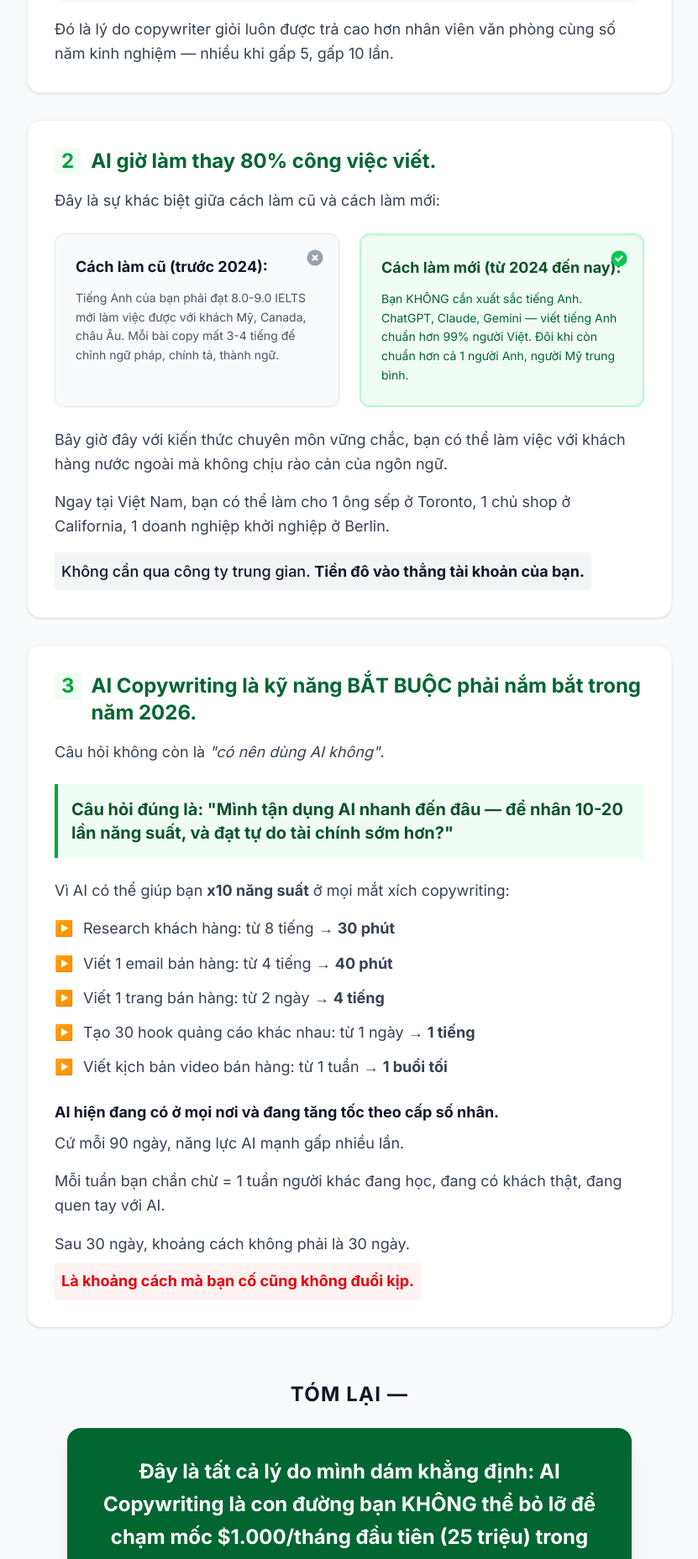
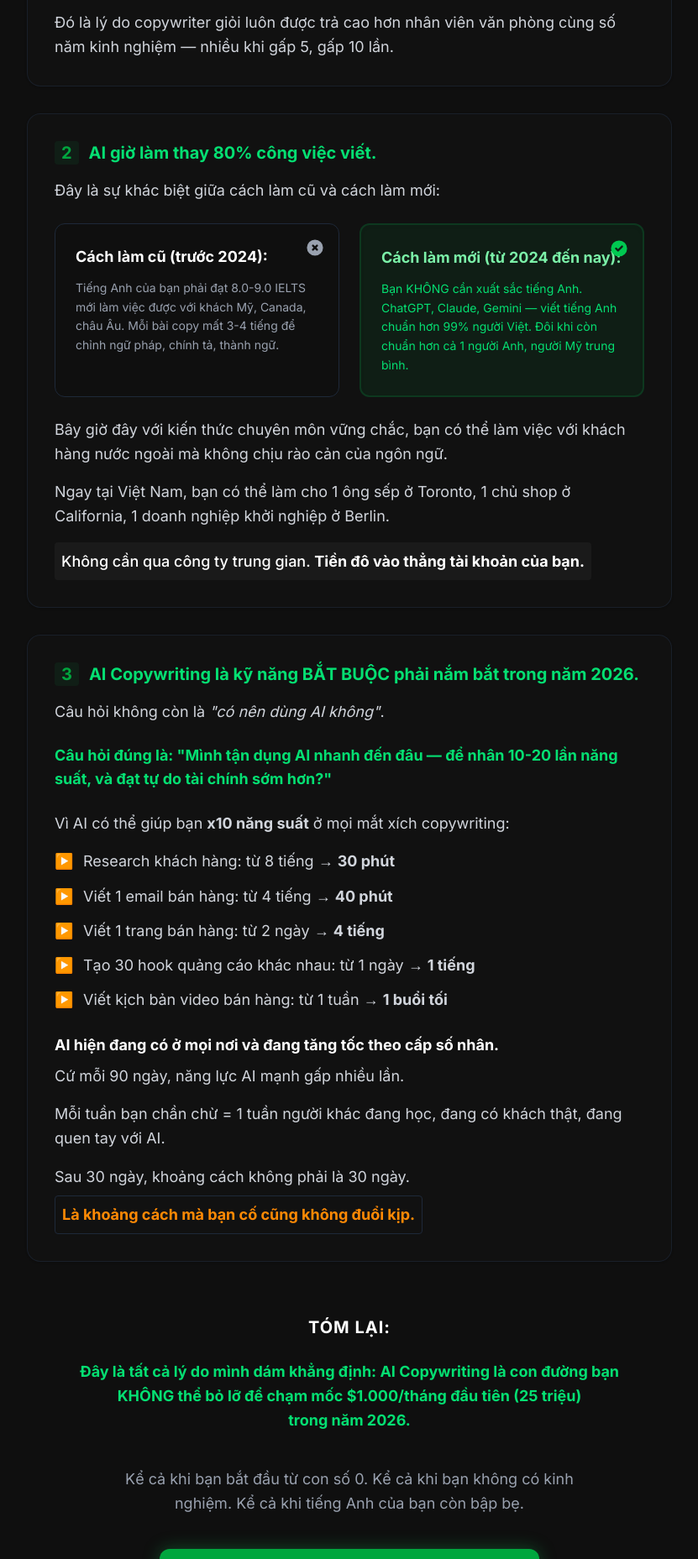
Before and after one commit to Workle-byte/AI-Copywriting-Mastery, a React (Vite) app: page / in a window 1280 px wide. Shown: the part 10000-11857 px from the top of the page at 84% size, without its empty margins (224-1055 px from the left). Built offline with nearby package versions, Linux system fonts and the light colour scheme.

Commit message:
Update Possibility.tsx

```diff
--- a/src/components/Possibility.tsx
+++ b/src/components/Possibility.tsx
@@ -2,18 +2,18 @@
 
 export function Possibility() {
   return (
-    <section className="bg-gray-50 py-16 md:py-24 px-4 sm:px-6 overflow-hidden">
-      <div className="max-w-3xl mx-auto space-y-8 text-lg text-gray-700 leading-relaxed">
+    <section className="bg-[#0f0f0f] py-16 md:py-24 px-4 sm:px-6 overflow-hidden">
+      <div className="max-w-3xl mx-auto space-y-8 text-base md:text-lg text-gray-300 leading-relaxed">
         <FadeIn delay={0.1}>
-          <h2 className="text-3xl md:text-4xl font-bold tracking-tight leading-snug text-gray-900 mb-12 text-center max-w-2xl mx-auto">
+          <h2 className="text-2xl md:text-4xl font-bold tracking-tight leading-snug text-white mb-12 text-left">
             Bí quyết để tạo ra thu nhập 8 chữ số với AI Copywriting là gì?
           </h2>
         </FadeIn>
 
         <FadeIn delay={0.2}>
-          <div className="bg-white p-8 rounded-2xl shadow-sm border border-gray-100 hover:shadow-md transition-shadow">
-            <h3 className="text-2xl font-bold text-green-800 mb-4 flex gap-3 items-start">
-              <span className="text-green-600 bg-green-50 rounded px-2">1</span>
+          <div className="bg-[#111] p-8 rounded-2xl shadow-sm border border-gray-800/60 hover:shadow-md transition-shadow">
+            <h3 className="text-lg md:text-xl font-bold text-green-400 mb-4 flex gap-3 items-start">
+              <span className="text-green-600 bg-green-900/20 rounded px-2">1</span>
               Copywriting là kỹ năng thu nhập cao — vì nó ảnh hưởng TRỰC TIẾP đến doanh số.
             </h3>
             <p className="mb-4">Khi bạn viết được 1 bản copy giúp khách hàng tăng doanh thu, bạn không phải là nhân viên — bạn là <strong>đòn bẩy</strong>.</p>
@@ -29,46 +29,46 @@
         </FadeIn>
 
         <FadeIn delay={0.3}>
-          <div className="bg-white p-8 rounded-2xl shadow-sm border border-gray-100 hover:shadow-md transition-shadow">
-            <h3 className="text-2xl font-bold text-green-800 mb-4 flex gap-3 items-start">
-              <span className="text-green-600 bg-green-50 rounded px-2">2</span>
+          <div className="bg-[#111] p-8 rounded-2xl shadow-sm border border-gray-800/60 hover:shadow-md transition-shadow">
+            <h3 className="text-lg md:text-xl font-bold text-green-400 mb-4 flex gap-3 items-start">
+              <span className="text-green-600 bg-green-900/20 rounded px-2">2</span>
               AI giờ làm thay 80% công việc viết.
             </h3>
             <p className="mb-6">Đây là sự khác biệt giữa cách làm cũ và cách làm mới:</p>
 
             <div className="grid grid-cols-1 sm:grid-cols-2 gap-6 my-6">
-              <div className="p-6 border border-gray-200 rounded-xl bg-gray-50 flex flex-col gap-3 relative hover:bg-white transition-colors">
+              <div className="p-6 border border-gray-800 rounded-xl bg-[#0f0f0f] flex flex-col gap-3 relative hover:bg-[#111] transition-colors">
                 <span className="absolute top-4 right-4 text-gray-400">
                   <svg className="w-6 h-6" fill="currentColor" viewBox="0 0 20 20"><path fillRule="evenodd" d="M10 18a8 8 0 100-16 8 8 0 000 16zM8.707 7.293a1 1 0 00-1.414 1.414L8.586 10l-1.293 1.293a1 1 0 101.414 1.414L10 11.414l1.293 1.293a1 1 0 001.414-1.414L11.414 10l1.293-1.293a1 1 0 00-1.414-1.414L10 8.586 8.707 7.293z" clipRule="evenodd" /></svg>
                 </span>
-                <p className="font-bold text-gray-900">Cách làm cũ (trước 2024):</p>
-                <p className="text-sm text-gray-600 leading-relaxed">Tiếng Anh của bạn phải đạt 8.0-9.0 IELTS mới làm việc được với khách Mỹ, Canada, châu Âu. Mỗi bài copy mất 3-4 tiếng để chỉnh ngữ pháp, chính tả, thành ngữ.</p>
+                <p className="font-bold text-white">Cách làm cũ (trước 2024):</p>
+                <p className="text-sm text-gray-400 leading-relaxed">Tiếng Anh của bạn phải đạt 8.0-9.0 IELTS mới làm việc được với khách Mỹ, Canada, châu Âu. Mỗi bài copy mất 3-4 tiếng để chỉnh ngữ pháp, chính tả, thành ngữ.</p>
               </div>
-              <div className="p-6 border-2 border-green-200 rounded-xl bg-green-50 flex flex-col gap-3 shadow-inner relative hover:bg-green-100 transition-colors">
+              <div className="p-6 border-2 border-green-900/50 rounded-xl bg-green-900/20 flex flex-col gap-3 shadow-inner relative hover:bg-green-900/40 transition-colors">
                 <span className="absolute top-4 right-4 text-green-500">
                   <svg className="w-6 h-6" fill="currentColor" viewBox="0 0 20 20"><path fillRule="evenodd" d="M10 18a8 8 0 100-16 8 8 0 000 16zm3.707-9.293a1 1 0 00-1.414-1.414L9 10.586 7.707 9.293a1 1 0 00-1.414 1.414l2 2a1 1 0 001.414 0l4-4z" clipRule="evenodd" /></svg>
                 </span>
-                <p className="font-bold text-green-900">Cách làm mới (từ 2024 đến nay):</p>
-                <p className="text-sm text-green-800 leading-relaxed">Bạn KHÔNG cần xuất sắc tiếng Anh. ChatGPT, Claude, Gemini — viết tiếng Anh chuẩn hơn 99% người Việt. Đôi khi còn chuẩn hơn cả 1 người Anh, người Mỹ trung bình.</p>
+                <p className="font-bold text-green-300">Cách làm mới (từ 2024 đến nay):</p>
+                <p className="text-sm text-green-400 leading-relaxed">Bạn KHÔNG cần xuất sắc tiếng Anh. ChatGPT, Claude, Gemini — viết tiếng Anh chuẩn hơn 99% người Việt. Đôi khi còn chuẩn hơn cả 1 người Anh, người Mỹ trung bình.</p>
               </div>
             </div>
 
             <p className="mb-4">Bây giờ đây với kiến thức chuyên môn vững chắc, bạn có thể làm việc với khách hàng nước ngoài mà không chịu rào cản của ngôn ngữ.</p>
             <p className="mb-4">Ngay tại Việt Nam, bạn có thể làm cho 1 ông sếp ở Toronto, 1 chủ shop ở California, 1 doanh nghiệp khởi nghiệp ở Berlin.</p>
-            <p className="font-medium text-gray-900 bg-gray-100 p-2 inline-block rounded">Không cần qua công ty trung gian. <strong>Tiền đô vào thẳng tài khoản của bạn.</strong></p>
+            <p className="font-medium text-white bg-[#1a1a1a] p-2 inline-block rounded">Không cần qua công ty trung gian. <strong>Tiền đô vào thẳng tài khoản của bạn.</strong></p>
           </div>
         </FadeIn>
 
         <FadeIn delay={0.4}>
-          <div className="bg-white p-8 rounded-2xl shadow-sm border border-gray-100 hover:shadow-md transition-shadow">
-            <h3 className="text-2xl font-bold text-green-800 mb-4 flex gap-3 items-start">
-              <span className="text-green-600 bg-green-50 rounded px-2">3</span>
+          <div className="bg-[#111] p-8 rounded-2xl shadow-sm border border-gray-800/60 hover:shadow-md transition-shadow">
+            <h3 className="text-lg md:text-xl font-bold text-green-400 mb-4 flex gap-3 items-start">
+              <span className="text-green-600 bg-green-900/20 rounded px-2">3</span>
               AI Copywriting là kỹ năng BẮT BUỘC phải nắm bắt trong năm 2026.
             </h3>
             <p className="mb-4">Câu hỏi không còn là <em>"có nên dùng AI không"</em>.</p>
 
-            <div className="bg-green-50 border-l-4 border-green-600 p-4 my-6">
-              <p className="font-bold text-xl text-green-900">Câu hỏi đúng là: "Mình tận dụng AI nhanh đến đâu — để nhân 10-20 lần năng suất, và đạt tự do tài chính sớm hơn?"</p>
+            <div className="my-6">
+              <p className="font-bold text-base md:text-lg text-green-400">Câu hỏi đúng là: "Mình tận dụng AI nhanh đến đâu — để nhân 10-20 lần năng suất, và đạt tự do tài chính sớm hơn?"</p>
             </div>
 
             <p className="mb-4">Vì AI có thể giúp bạn <strong>x10 năng suất</strong> ở mọi mắt xích copywriting:</p>
@@ -80,43 +80,53 @@
               <li className="flex gap-3"><span className="text-green-500">▶</span> <span>Viết kịch bản video bán hàng: từ 1 tuần → <strong>1 buổi tối</strong></span></li>
             </ul>
 
-            <p className="font-bold text-gray-900 mb-2">AI hiện đang có ở mọi nơi và đang tăng tốc theo cấp số nhân.</p>
+            <p className="font-bold text-white mb-2">AI hiện đang có ở mọi nơi và đang tăng tốc theo cấp số nhân.</p>
             <p className="mb-4">Cứ mỗi 90 ngày, năng lực AI mạnh gấp nhiều lần.</p>
             <p className="mb-4">Mỗi tuần bạn chần chừ = 1 tuần người khác đang học, đang có khách thật, đang quen tay với AI.</p>
             <p>Sau 30 ngày, khoảng cách không phải là 30 ngày.</p>
-            <p className="font-bold text-lg text-red-600 mt-2 bg-red-50 p-2 rounded inline-block">Là khoảng cách mà bạn cố cũng không đuổi kịp.</p>
+            <p className="font-bold text-lg text-orange-400 mt-2 bg-[#111] border border-gray-800 p-2 rounded inline-block">Là khoảng cách mà bạn cố cũng không đuổi kịp.</p>
           </div>
         </FadeIn>
 
         <FadeIn delay={0.5}>
           <div className="mt-16 text-center">
-            <p className="font-bold text-2xl text-gray-900 mb-6 uppercase tracking-wider">Tóm lại —</p>
+            <p className="font-bold text-lg md:text-xl text-white mb-6 uppercase tracking-wider">Tóm lại:</p>
 
-            <div className="bg-green-800 text-white p-8 rounded-2xl shadow-xl mb-10 max-w-2xl mx-auto transform hover:scale-105 transition-transform cursor-default">
-              <p className="text-xl md:text-2xl font-bold leading-relaxed">
-                Đây là tất cả lý do mình dám khẳng định: AI Copywriting là con đường bạn KHÔNG thể bỏ lỡ để chạm mốc $1.000/tháng đầu tiên (25 triệu) trong năm 2026.
+            <div className="mb-10 max-w-2xl mx-auto transform hover:scale-105 transition-transform cursor-default">
+              <p className="text-base md:text-lg font-bold leading-relaxed text-green-400">
+                Đây là tất cả lý do mình dám khẳng định: AI Copywriting là con đường bạn KHÔNG thể bỏ lỡ để chạm mốc $1.000/tháng đầu tiên (25 triệu) <br className="hidden md:block" />trong năm 2026.
               </p>
             </div>
 
-            <p className="mb-10 text-gray-600 max-w-xl mx-auto">Kể cả khi bạn bắt đầu từ con số 0. Kể cả khi bạn không có kinh nghiệm. Kể cả khi tiếng Anh của bạn còn bập bẹ.</p>
+            <p className="mb-10 text-gray-400 max-w-xl mx-auto">Kể cả khi bạn bắt đầu từ con số 0. Kể cả khi bạn không có kinh nghiệm. Kể cả khi tiếng Anh của bạn còn bập bẹ.</p>
 
             <button
               onClick={() => window.scrollTo({ top: document.body.scrollHeight, behavior: 'smooth' })}
-              className="bg-green-600 outline-none text-white font-black text-lg md:text-xl px-6 py-5 md:px-10 md:py-6 rounded-xl shadow-[0_0_20px_rgba(22,163,74,0.4)] hover:shadow-[0_0_40px_rgba(22,163,74,0.6)] hover:bg-green-500 transition-all transform hover:-translate-y-1 w-full md:w-auto active:scale-95 border-b-4 border-green-800 hover:border-green-700 active:border-t-4 active:border-b-0"
+              className="bg-green-600 outline-none text-white font-black text-lg md:text-xl px-4 py-5 md:px-8 md:py-6 rounded-xl shadow-[0_0_20px_rgba(22,163,74,0.4)] hover:shadow-[0_0_40px_rgba(22,163,74,0.6)] hover:bg-green-500 transition-all transform hover:-translate-y-1 w-full md:w-auto active:scale-95 border-b-4 border-green-800 hover:border-green-700 active:border-t-4 active:border-b-0"
             >
-              &gt;&gt;&gt; ĐĂNG KÝ NGAY — GIÁ EARLY BIRD 499K &lt;&lt;&lt;
+              <span className="flex items-center justify-center gap-3">
+                <span className="text-2xl md:text-3xl lg:text-4xl">&gt;&gt;&gt;</span>
+                <span className="flex flex-col items-center justify-center leading-tight">
+                  <span>ĐĂNG KÝ NGAY</span>
+                  <span>GIÁ EARLY BIRD 499K</span>
+                </span>
+                <span className="text-2xl md:text-3xl lg:text-4xl">&lt;&lt;&lt;</span>
+              </span>
             </button>
 
-            <div className="mt-16 space-y-6 max-w-2xl mx-auto text-left py-8 border-t border-gray-200">
-              <p className="font-bold text-gray-900">Mình mất 4 năm để tự mò ra: cách dùng AI đúng quy trình, cách viết ra bản copy thật sự bán được hàng, cách đi tìm khách quốc tế trả lương đô…</p>
+            <div className="mt-16 space-y-6 max-w-2xl mx-auto text-left py-8 border-t border-gray-800">
+              <p className="font-bold text-white">Mình mất 4 năm để tự mò ra: cách dùng AI đúng quy trình, cách viết ra bản copy thật sự bán được hàng, cách đi tìm khách quốc tế trả lương đô…</p>
 
-              <p className="text-xl font-bold bg-yellow-100 text-yellow-900 p-4 rounded-xl text-center border border-yellow-200 shadow-sm">
-                Mình không muốn bạn cũng phải mất 4 năm như vậy.
+              <p className="text-lg md:text-xl font-bold text-white text-center my-8 border-none bg-transparent shadow-none p-0">
+                Mình <strong className="text-white font-extrabold">KHÔNG MUỐN</strong> bạn cũng phải <strong className="text-white font-extrabold">MẤT 4 NĂM</strong> như vậy.
               </p>
 
-              <p className="text-xl">Đó là lý do mình phát triển <strong className="text-green-800">AI Copywriting Mastery</strong>.</p>
+              <p className="text-xl text-center">
+                Đó là lý do mình phát triển<br />
+                <strong className="text-green-400">AI Copywriting Mastery</strong>.
+              </p>
 
-              <p className="text-gray-600 bg-gray-50 border border-gray-200 p-6 rounded-xl hover:bg-white transition-colors">
+              <p className="text-gray-400 bg-[#0f0f0f] border border-gray-800 p-6 rounded-xl hover:bg-[#111] transition-colors">
                 Đây là nơi đóng gói tất cả những gì mình ước có ai đó truyền lại cho mình ngày đầu — 1 lộ trình kiến thức + minh hoạ, kèm bộ câu lệnh và quy trình đã chắt từ 30+ chiến dịch thực tế và 100+ cuốn sách copywriting đỉnh cao.
               </p>
             </div>
```
